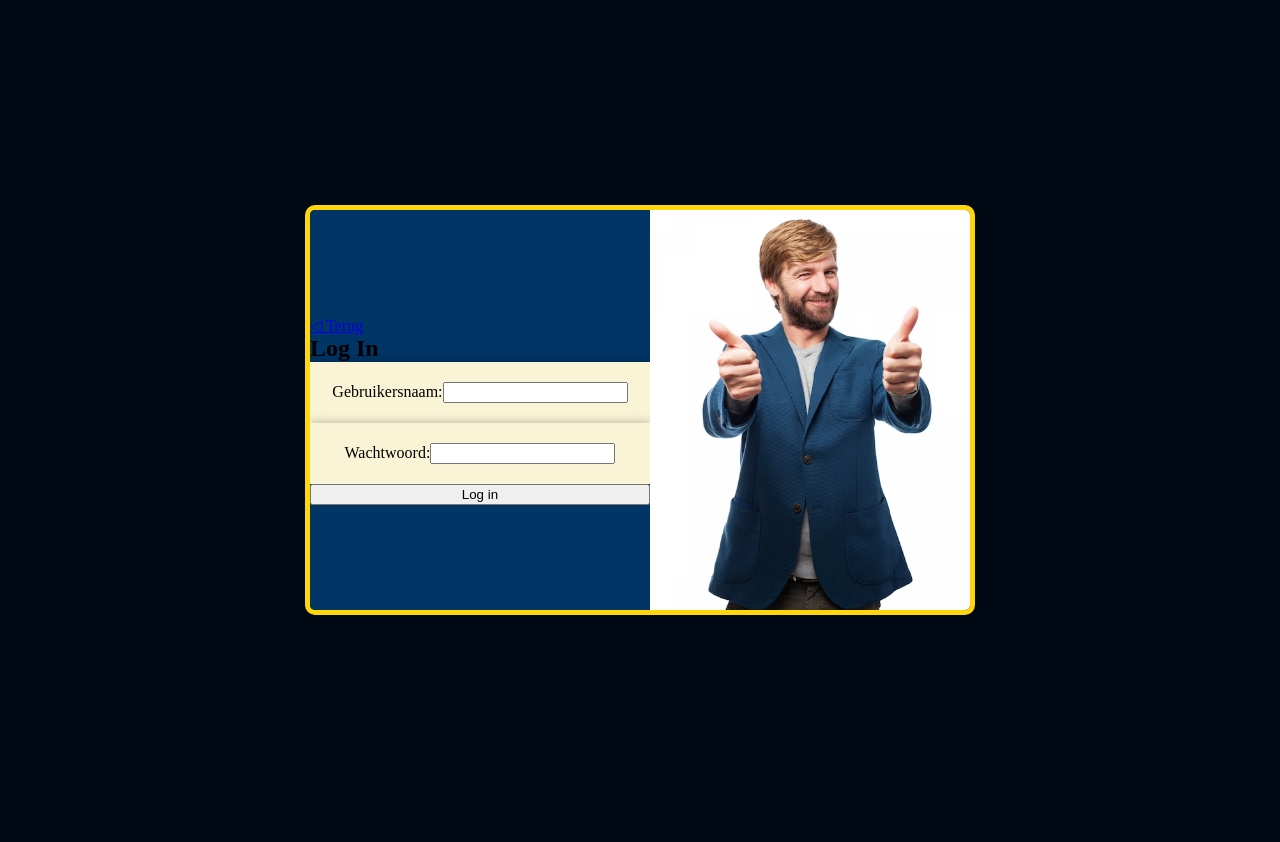
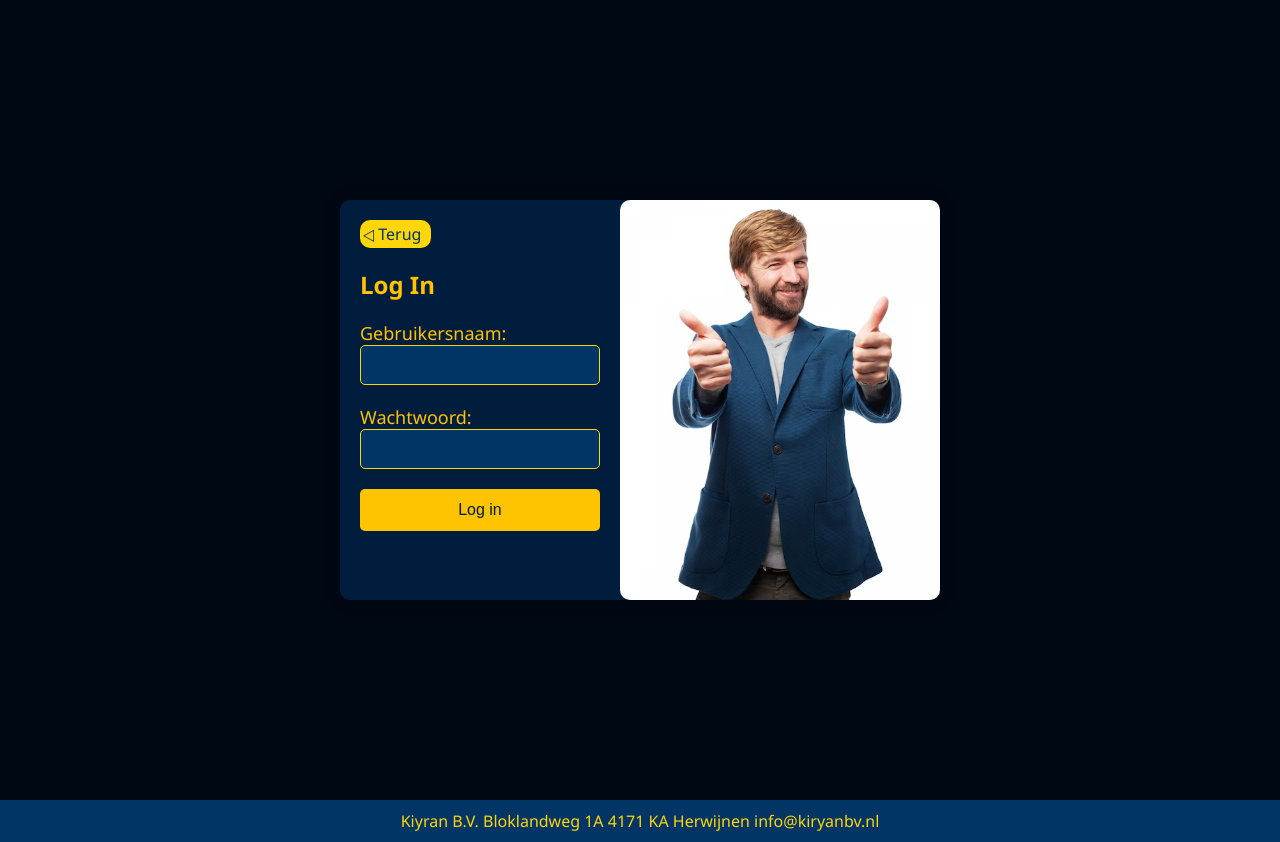
Before and after one commit to LarsVerschoor/cle2, a PHP site: page /login-admin.php in a window 1280 px wide. Before the commit the page ends 615 px from the top, so only its background shows below. Run offline with PHP 8.4, Linux system fonts and the light colour scheme.

Commit message:
Version 1.7
Update: Trev heeft de inlogpagina verbeterd

```diff
--- a/css/style.css
+++ b/css/style.css
@@ -2,10 +2,13 @@
 
 body {
     margin: 0;
-}
-
-h2 {
-    margin: 0;
+    padding: 0;
+    font-family: 'Segoe UI', Tahoma, Geneva, Verdana, sans-serif;
+    background-color: #000814;
+    color: #FAF4D7;
+    display: flex;
+    flex-direction: column;
+    min-height: 100vh;
 }
 
 .login-container {
@@ -13,48 +16,118 @@ h2 {
     display: flex;
     justify-content: center;
     align-items: center;
-    padding-top: 100px;
-    padding: 10px;
-    border: 5px;
-    border-color: #ffd60a; /* Aangepaste kleur */
-    box-shadow: 0 0 10px rgba(0, 0, 0, 0.3);
-    background-color: #000814; /* Aangepaste kleur */
 }
 
-.login-container img {
-    height: 400px;
+.login {
+    background-color: #001d3d;
+    border-radius: 10px;
+    box-shadow: 0 0 20px rgba(0, 0, 0, 0.1);
+    display: flex;
+    max-width: 600px;
+    width: 100%;
 }
 
 .form-container {
     display: flex;
     flex-direction: column;
-    justify-content: center;
-    background-color: #003566; /* Aangepaste kleur */
+    padding: 20px;
+    width: 70%;
+}
+
+.login-container img {
     height: 400px;
+    border-radius: 10px;
+}
+
+h2 {
+    color: #ffc300;
 }
 
 .login-table {
-    display: flex;
-    justify-content: center;
-    align-items: center;
-    text-align: center;
-    padding: 20px;
-    box-shadow: 0 0 10px rgba(0, 0, 0, 0.3);
-    width: 300px;
-    background-color: #FAF4D7; /* Aangepaste kleur */
+    margin-bottom: 20px;
 }
 
-.login {
-    border: 5px solid;
-    border-color: #ffd60a; /* Aangepaste kleur */
+.login-table label {
+    font-size: 18px;
+    margin-bottom: 8px;
+    color: #ffc300;
+}
+
+.login-table input {
+    width: 91%;
+    padding: 10px;
+    font-size: 16px;
+    border: 1px solid #ffd60a;
+    border-radius: 5px;
+    background-color: #003566;
+    color: #FAF4D7;
+    transition: border-color 0.3s;
+}
+
+.login-table input:focus {
+    outline: none;
+    border-color: #ffc300;
+}
+
+.submit-button {
+    background-color: #ffc300;
+    color: #001d3d;
+    padding: 12px 20px;
+    border: none;
+    border-radius: 5px;
+    font-size: 16px;
+    cursor: pointer;
+    transition: background-color 0.3s;
+}
+
+.submit-button:hover {
+    background-color: #ffd60a;
+}
+
+.format {
+    width: 100%;
     display: flex;
-    flex-wrap: wrap;
+    align-items: center;
+    flex-direction: column;
+}
+
+footer {
+    background-color: #003566;
+    color: #fff;
+    align-items: center;
     justify-content: center;
+    display: flex;
+    padding: 10px;
+    margin-top: auto;
+}
+
+.back-button {
+    text-decoration: none;
+    color: #003566;
+    font-size: 16px;
+    margin-bottom: 0px;
+    display: inline-block;
+    width: 65px;
+    background-color: #ffd60a;
+    padding: 3px;
+    border-radius: 10px;
+}
+
+.back-button:hover {
+    color: #001d3d;
+}
+
+footer {
+    background-color: #003566;
     align-items: center;
-    width: max-content;
-    border-radius: 10px;
-    overflow: hidden;
+    justify-content: center;
+    display: flex;
+    padding: 10px;
+    margin-top: auto;
+    margin-bottom: 0;
+    color:#ffd60a ;
 }
+
 
 @media (max-width: 780px) {
 
--- a/login-admin.php
+++ b/login-admin.php
@@ -104,6 +104,12 @@ if (isset($_POST['submit'])) {
 
 </section>
 
+<footer>
+    Kiyran B.V.
+    Bloklandweg 1A
+    4171 KA Herwijnen
+    info@kiryanbv.nl
+</footer>
 
 </body>
 </html>
```
